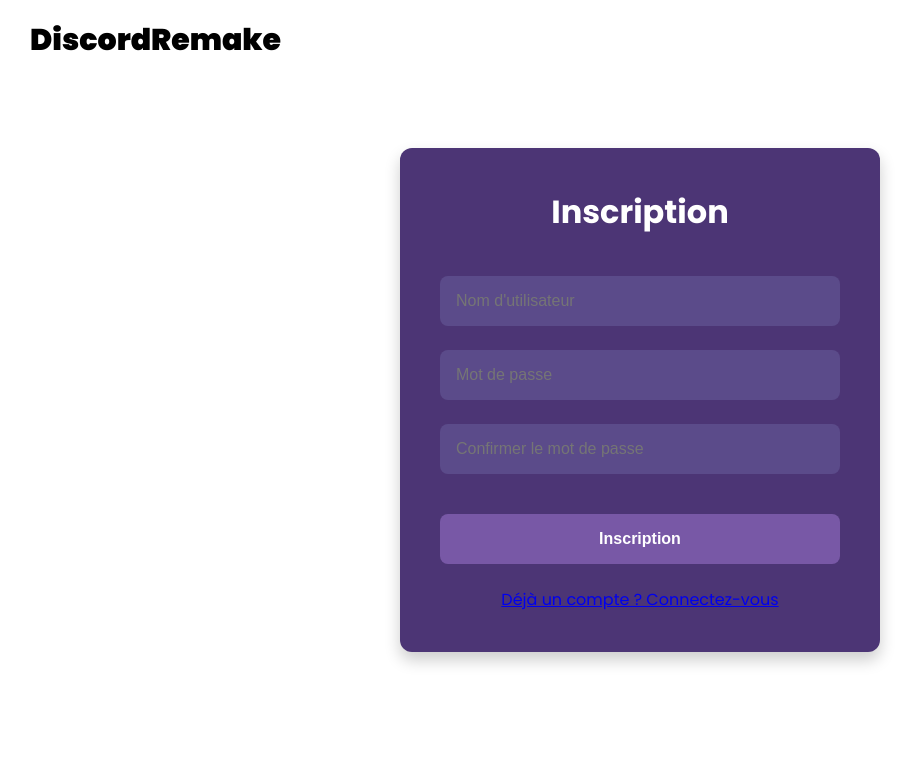
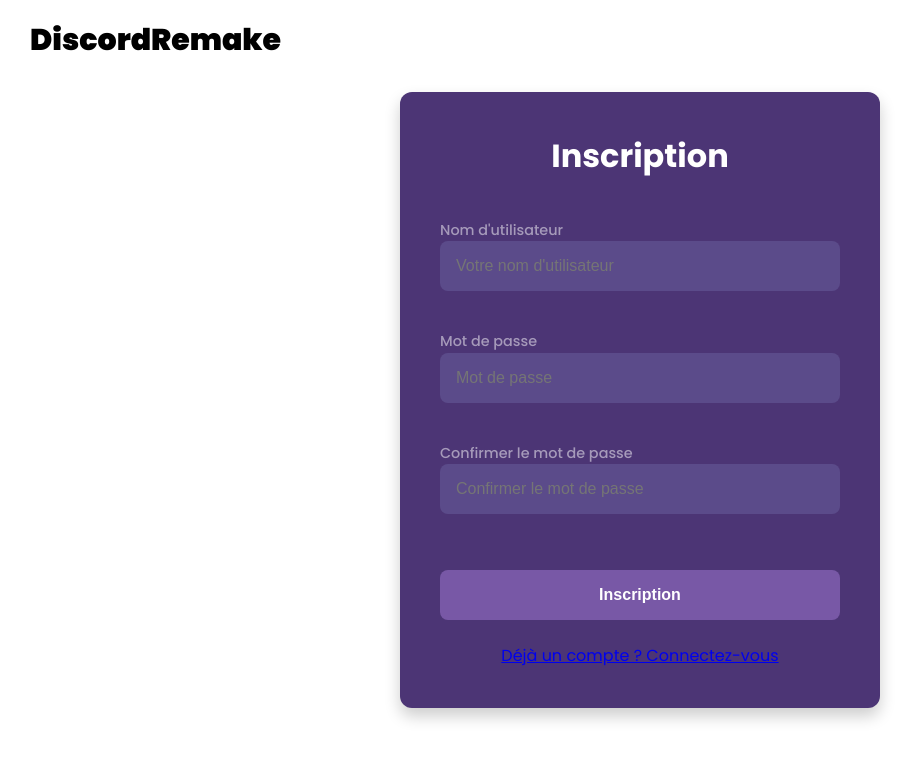
Before and after one commit to Bilnaa/frontend-discord, a React (Vite) app: page /signup in a window 1280 px wide. Shown: the top 760 px of the page, without its empty margins (0-917 px from the left). Built offline with nearby package versions, Linux system fonts and the light colour scheme; no server answers.

Commit message:
ajout de la validation du mot de passe avec critères visuels dans le formulaire d'inscription

```diff
--- a/src/pages/SignUp.tsx
+++ b/src/pages/SignUp.tsx
@@ -1,7 +1,9 @@
 import axios, { AxiosError } from "axios";
 import { useForm } from "react-hook-form";
 import { CSSProperties, useState } from "react";
-import {Link, useNavigate } from 'react-router-dom';
+import { Link, useNavigate } from 'react-router-dom';
+import { FontAwesomeIcon } from '@fortawesome/react-fontawesome';
+import { faCheck, faTimes } from '@fortawesome/free-solid-svg-icons';
 
 type FormData = {
     username: string;
@@ -64,18 +66,41 @@ const styles: { [key: string]: CSSProperties } = {
         color: 'red',
         fontSize: "0.875rem",
         marginTop: "0.25rem",
-    }
+    },
+    label: {
+        color: 'rgba(255,255,255,0.5)',
+        fontSize: '0.9rem',
+        fontWeight: '500',
+        alignSelf: 'flex-start',
+    },
+    inputGroup: {
+        marginBottom: '1rem',
+        display: 'flex',
+        flexDirection: 'column',
+    },
 };
 
 const SignUp = () => {
     const { register, handleSubmit, watch, formState: { errors } } = useForm<FormData>();
     const [passwordError, setPasswordError] = useState<string | null>(null);
+    const [password, setPassword] = useState<string>(''); // Ajout de l'état pour le mot de passe
+    const [showCriteria, setShowCriteria] = useState<boolean>(true); // Ajout de l'état pour afficher les critères
     const navigate = useNavigate();
 
     const validatePassword = (password: string) => {
         const passwordRegex = /^(?=.*[a-z])(?=.*[A-Z])(?=.*\d)(?=.*[@$!%*?&])[A-Za-z\d@$!%*?&]{8,}$/;
         return passwordRegex.test(password);
     };
+
+    const handlePasswordChange = (password: string) => {
+        setPassword(password);
+    };
+
+    const isLengthValid = password.length >= 8;
+    const hasUpperCase = /[A-Z]/.test(password);
+    const hasLowerCase = /[a-z]/.test(password);
+    const hasNumber = /\d/.test(password);
+    const hasSpecialChar = /[@$!%*?&]/.test(password);
 
     const onSubmit = async (data: FormData) => {
         if (data.password !== watch('confirmPassword')) {
@@ -110,26 +135,72 @@ const SignUp = () => {
         <div style={styles.container}>
             <form onSubmit={handleSubmit(onSubmit)} style={styles.form}>
                 <h1 style={styles.title}>Inscription</h1>
+                <div style={styles.inputGroup}>
+                    <label style={styles.label}>Nom d'utilisateur</label>
                     <input
                         {...register('username', { required: true })}
-                    placeholder="Nom d'utilisateur"
+                        placeholder="Votre nom d'utilisateur"
                         style={styles.input}
                     />
                     {errors.username && <span style={styles.errorMessage}>Veuillez saisir un nom d'utilisateur</span>}
+                </div>
+                <div style={styles.inputGroup}>
+                    <label style={styles.label}>Mot de passe</label>
                     <input
                         {...register('password', { required: true })}
                         type="password"
                         placeholder="Mot de passe"
                         style={styles.input}
+                        onChange={(e) => handlePasswordChange(e.target.value)}
+                        onFocus={() => setShowCriteria(true)}
                     />
                     {errors.password && <span style={styles.errorMessage}>Veuillez saisir un mot de passe</span>}
+                    {password && showCriteria && (
+                        <div>
+                            <div>
+                                <FontAwesomeIcon icon={isLengthValid ? faCheck : faTimes} style={{ color: isLengthValid ? 'green' : 'red' }} />
+                                <span style={{ marginLeft: '0.5rem', color: isLengthValid ? 'green' : 'red' }}>
+                                    Le mot de passe doit contenir au moins 8 caractères.
+                                </span>
+                            </div>
+                            <div>
+                                <FontAwesomeIcon icon={hasUpperCase ? faCheck : faTimes} style={{ color: hasUpperCase ? 'green' : 'red' }} />
+                                <span style={{ marginLeft: '0.5rem', color: hasUpperCase ? 'green' : 'red' }}>
+                                    Le mot de passe doit contenir au moins une majuscule.
+                                </span>
+                            </div>
+                            <div>
+                                <FontAwesomeIcon icon={hasLowerCase ? faCheck : faTimes} style={{ color: hasLowerCase ? 'green' : 'red' }} />
+                                <span style={{ marginLeft: '0.5rem', color: hasLowerCase ? 'green' : 'red' }}>
+                                    Le mot de passe doit contenir au moins une minuscule.
+                                </span>
+                            </div>
+                            <div>
+                                <FontAwesomeIcon icon={hasNumber ? faCheck : faTimes} style={{ color: hasNumber ? 'green' : 'red' }} />
+                                <span style={{ marginLeft: '0.5rem', color: hasNumber ? 'green' : 'red' }}>
+                                    Le mot de passe doit contenir au moins un chiffre.
+                                </span>
+                            </div>
+                            <div>
+                                <FontAwesomeIcon icon={hasSpecialChar ? faCheck : faTimes} style={{ color: hasSpecialChar ? 'green' : 'red' }} />
+                                <span style={{ marginLeft: '0.5rem', color: hasSpecialChar ? 'green' : 'red' }}>
+                                    Le mot de passe doit contenir au moins un caractère spécial.
+                                </span>
+                            </div>
+                        </div>
+                    )}
+                </div>
+                <div style={styles.inputGroup}>
+                    <label style={styles.label}>Confirmer le mot de passe</label>
                     <input
                         {...register('confirmPassword', { required: true })}
                         type="password"
                         placeholder="Confirmer le mot de passe"
                         style={styles.input}
+                        onFocus={() => setShowCriteria(false)} // Masquer les critères lors du focus
                     />
                     {errors.confirmPassword && <span style={styles.errorMessage}>Merci de confirmer votre mot de passe</span>}
+                </div>
                 {passwordError && <span style={styles.errorMessage}>{passwordError}</span>}
                 <button type="submit" style={styles.button}>
                     Inscription
```
Lines whose indentation alone changed are shown as unchanged.
